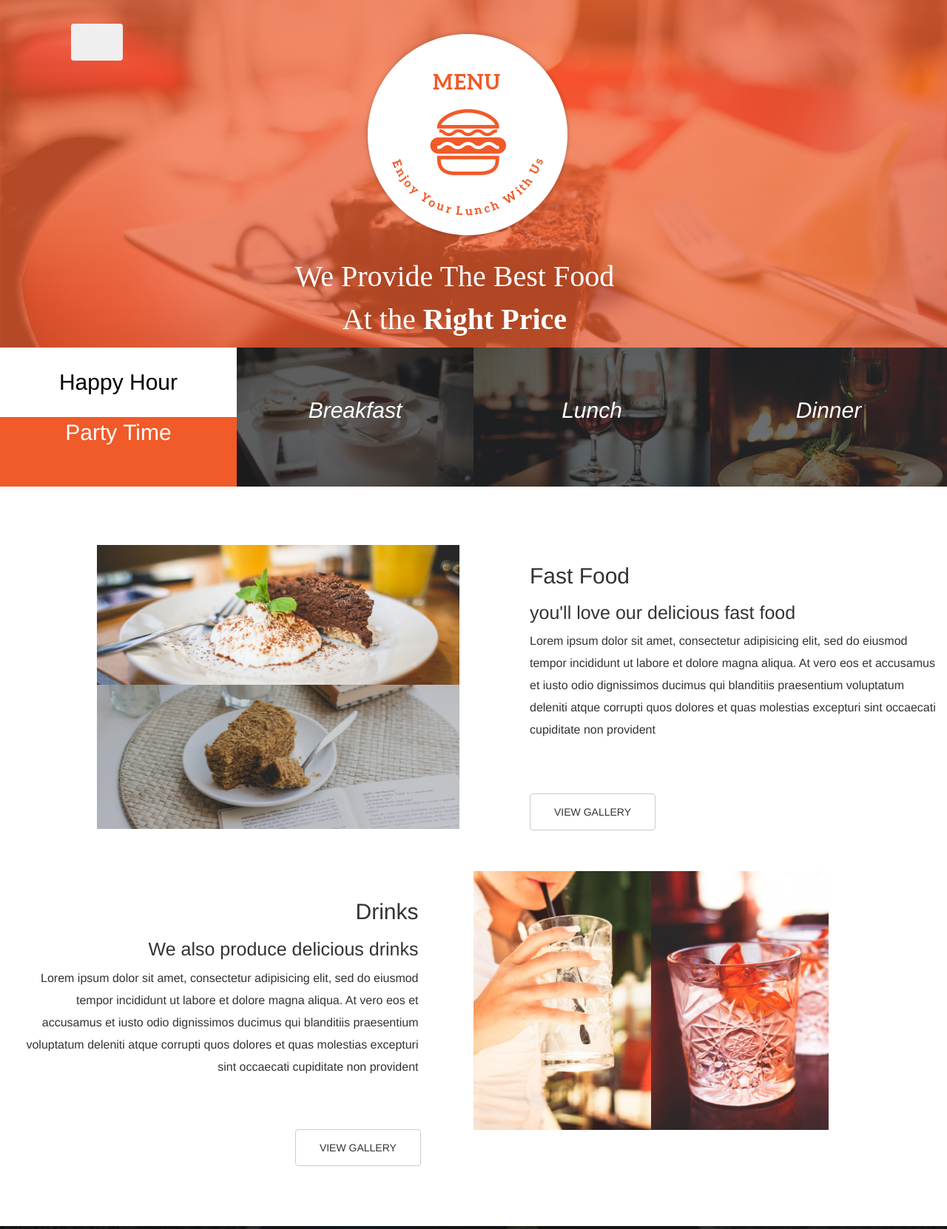
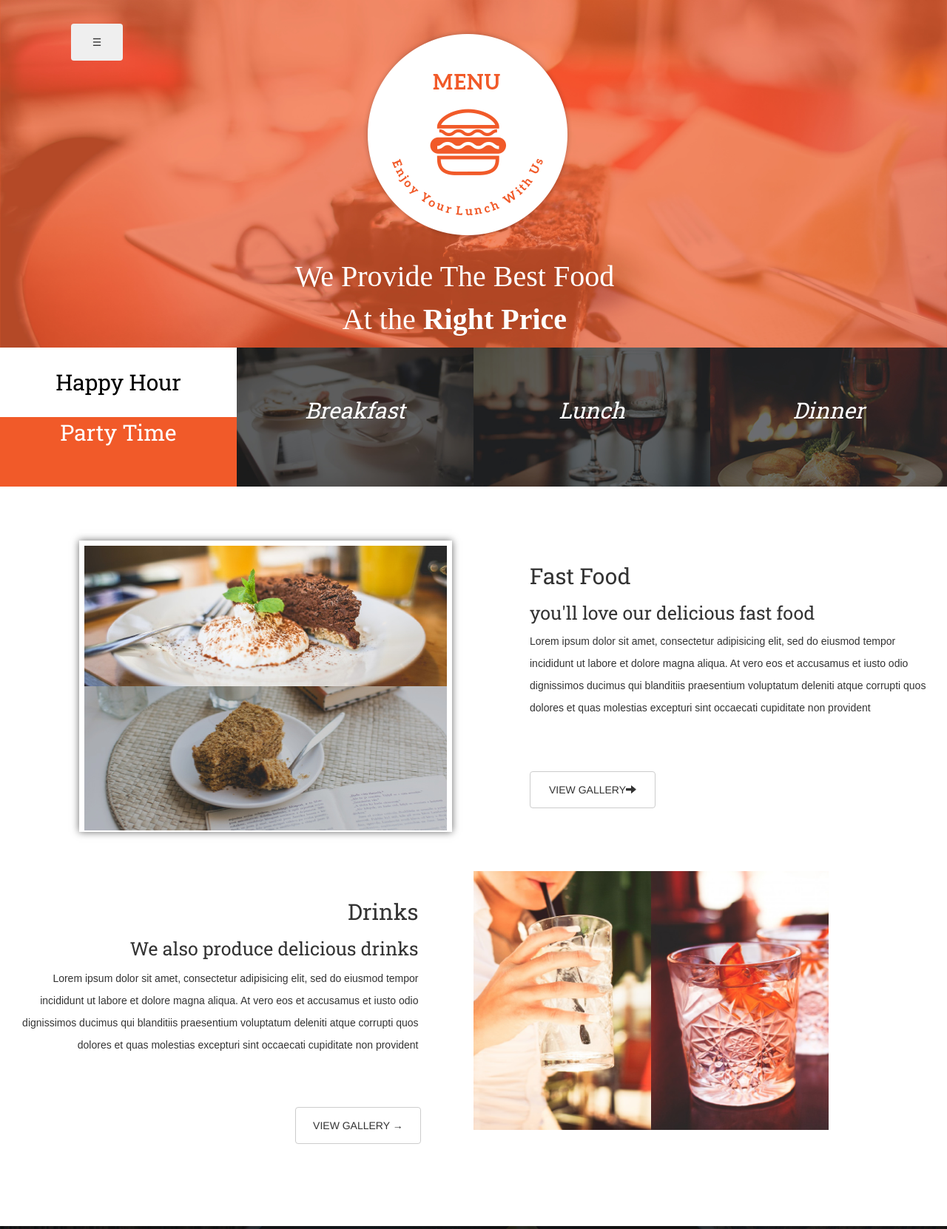
Before and after one commit to brianqeep/b-restaurant, a plain HTML site: page index.html in a window 1280 px wide. Shown: the top 1662 px of the page at 74% size. Drawn offline with nearby package versions, Linux system fonts and the light colour scheme; a web font is replaced by a local one.

Commit message:
minor changes

```diff
--- a/css/styles.css
+++ b/css/styles.css
@@ -5,10 +5,12 @@ body{
 #h2ff{
   font-size: 30px;
   margin-left: 10%;
+  font-family: "Roboto Slab", serif;
 }
 #h3ff{
   font-size: 25px;
-  margin-left: 10%
+  margin-left: 10%;
+  font-family: "Roboto Slab", serif;
 }
 .headerbg{
   background: url(../assets/backgrounds/landing.jpg) no-repeat center;
@@ -48,6 +50,8 @@ margin-left: 28%;
   margin: 0;
   padding: 0;
 }
+
+}
 .happy{
   height: 159px;
   background-color: #fff;
@@ -59,7 +63,7 @@ margin-left: 28%;
   opacity: 1.0;
 }
 .breakfast:hover, .lunch:hover, .dinner:hover{
-  opacity: 0.8;
+  opacity: 0.5;
 }
 .lunch{
   height: 188px;
@@ -86,18 +90,21 @@ margin-left: 28%;
   font-size: 30px;
   font-style: italic;
   color: #fff;
+  font-family: "Roboto Slab", serif;
 }
 .cols11text{
   text-align: center;
   margin-top: 8%;
   font-size: 30px;
   color: #fff;
+  font-family: "Roboto Slab", serif;
 }
 .cols12text{
   text-align: center;
   margin-top: 8%;
   font-size: 30px;
   color: #000;
+  font-family: "Roboto Slab", serif;
 }
 .fastfoodpic{
   height: 500px;
@@ -111,7 +118,8 @@ margin-left: 28%;
 .fdtxt{
   padding-left: 10%;
   line-height: 30px;
-  font-size: 16px;
+  font-size: 14px;
+  font-family: "Proza Libre", sans-serif;
 }
 .fastfoodtextcontainer{
   margin-top: 17%;
@@ -124,12 +132,13 @@ margin-left: 28%;
   margin-left: 10%;
 }
 .fastpic{
-  height: 390px;
-  width: 300px;
+  height: 394px;
+  width: 504px;
   margin-top: 12%;
-  margin-left: 18%;
+  margin-left: 15%;
   background-color: green;
-  border: 6px solid white;
+  border: 7px solid white;
+  box-shadow:  0 0 10px  rgba(0,0,0,0.6);
 }
 .fastfoodpic1{
   height: 50%;
@@ -153,13 +162,16 @@ margin-left: 28%;
   margin-right: 10%;
 }
 #pdrinks{
-  font-size: 16px;
+  font-size: 14px;
+  font-family: "Proza Libre", sans-serif;
 }
 #h2drinks{
   font-size: 30px;
   margin-top: 10%;
+  font-family: "Roboto Slab", serif;
 }
 #h3drinks{
+  font-family: "Roboto Slab", serif;
   font-size: 25px;
 }
 .drinkspicsholder{
@@ -186,7 +198,7 @@ width: 240px;
 
 }
 .foodtabs{
-  background-color: #fff;
+  background-color: #d8d8d8;
   height: 370px;
   margin-top: 50px;
   margin-left: 10%;
@@ -336,3 +348,6 @@ width: 240px;
 .footerlogos{
 
 }
+.hovereffect{
+  color: #fff;
+}
--- a/index.html
+++ b/index.html
@@ -5,6 +5,8 @@
     <title>Self Assesment 2</title>
     <link rel="stylesheet" href="css/styles.css" type="text/css">
     <link rel="stylesheet" href="css/bootstrap.css" type="text/css">
+    <link  href="https://fonts.googleapis.com/css?family=Roboto+Slab" rel="stylesheet">
+    <link href="https://fonts.googleapis.com/css?family=Proza+Libre|Roboto+Slab" rel="stylesheet">
   </head>
   <body>
 
@@ -15,12 +17,13 @@
                 <span class="icon-bar"></span>
                 <span class="icon-bar"></span>
                 <span class="icon-bar"></span>
+                &#9776;
             </button>
           <div id="menu" class="collapse list-group">
             <ul>
-              <li class="list-group-item"><a href="#">Breakfast</a></li>
-              <li class="list-group-item"><a href="#">Lunch</a></li>
-              <li class="list-group-item"><a href="#">Dinner</a></li>
+              <li class="list-group-item"><a href="#">Contacts</a></li>
+              <li class="list-group-item"><a href="#">Event</a></li>
+              <li class="list-group-item"><a href="#">Menu</a></li>
             </ul>
           </div>
       </div>
@@ -42,8 +45,8 @@
                 </div>
             </div>
           </div>
-          <div class="breakfast col-md-3">
-            <p class="cols1text"><span>Breakfast</span></p>
+          <div class="breakfast col-md-3" id="bfast1">
+            <p class="cols1text"><span id="bfast">Breakfast</span></p>
           </div>
           <div class="lunch col-md-3">
             <p class="cols1text">Lunch</p>
@@ -70,7 +73,7 @@
               <h2 id="h2ff">Fast Food</h2>
               <h3 id="h3ff">you'll love our delicious fast food</h3>
               <p class="fdtxt">Lorem ipsum dolor sit amet, consectetur adipisicing elit, sed do eiusmod tempor incididunt ut labore et dolore magna aliqua. At vero eos et accusamus et iusto odio dignissimos ducimus qui blanditiis praesentium voluptatum deleniti atque corrupti quos dolores et quas molestias excepturi sint occaecati cupiditate non provident</p>
-              <button type="button" name="button" class="btn fdbtn btn-default">VIEW GALLERY</button>
+              <button type="button" name="button" class="btn fdbtn btn-default">VIEW GALLERY<span class="glyphicon glyphicon-arrow-right"></span></button>
           </div>
         </div>
         </div>
@@ -81,7 +84,7 @@
               <h2 id="h2drinks">Drinks</h2>
               <h3 id="h3drinks">We also produce delicious drinks</h3>
               <p id="pdrinks">Lorem ipsum dolor sit amet, consectetur adipisicing elit, sed do eiusmod tempor incididunt ut labore et dolore magna aliqua. At vero eos et accusamus et iusto odio dignissimos ducimus qui blanditiis praesentium voluptatum deleniti atque corrupti quos dolores et quas molestias excepturi sint occaecati cupiditate non provident</p>
-              <button type="button" name="button" class="btn dbtn btn-default">VIEW GALLERY</button>
+              <button type="button" name="button" class="btn dbtn btn-default">VIEW GALLERY &rarr;</button>
             </div>
             <div class="drinkspics col-md-6">
               <div class="drinkspicsholder row">
--- a/js/main.js
+++ b/js/main.js
@@ -0,0 +1,6 @@
+$(document).ready(function(){
+  $("#bfast1").hover(function(){
+    $("#bfast").addClss({""});
+
+});
+});
```
